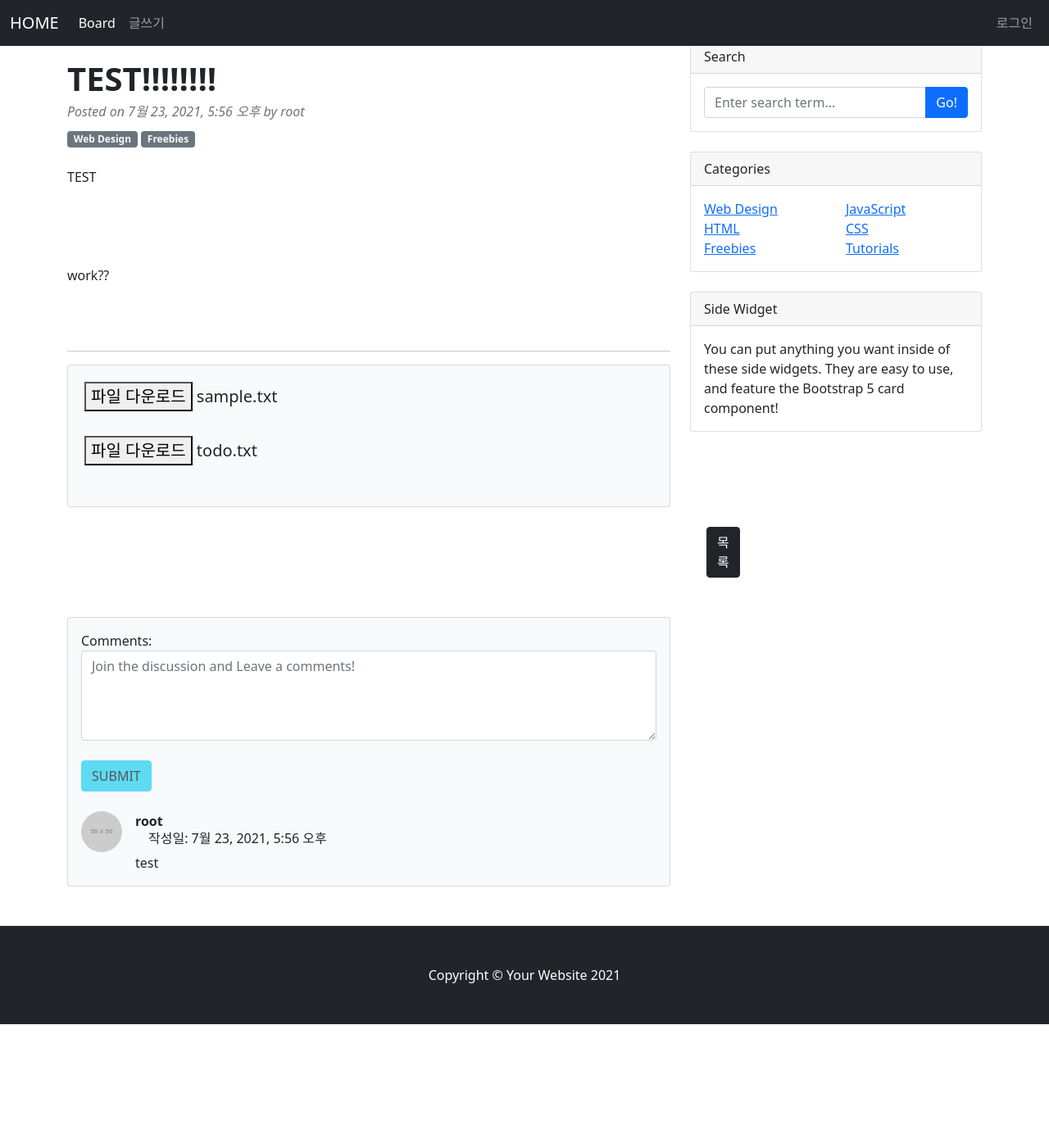
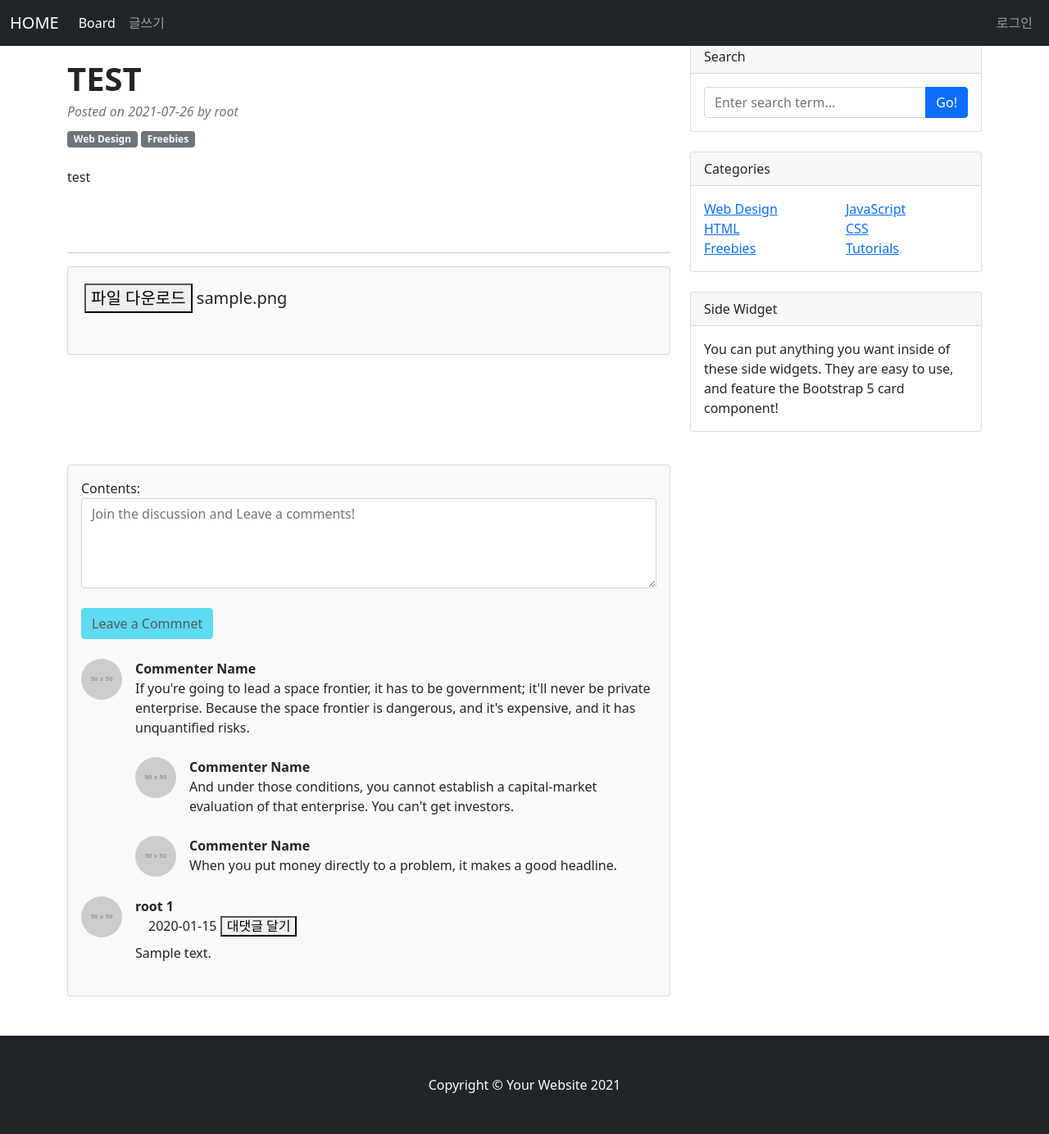
Before and after one commit to KisolJung/django_practice, a Django app: template boardprj/boardApp/templates/detail.html in a window 1280 px wide. Shown: the whole page at 82% size. Before the commit the page ends 1250 px from the top, so only its background shows below. Run offline with Django 3.2, Linux system fonts and the light colour scheme; the template is opened without the code that fills it: values that come from a table or form of the project are taken from there, others are empty; data comes from the database, SQL or seed files in the repository; tables that the repository leaves empty hold one stand-in row (values such as "Sample post"); grey boxes labelled with a size stand in for pictures from a placeholder-image service; some libraries are stand-ins or nearby versions.

Commit message:
대댓글 Model 설계

```diff
--- a/boardprj/boardApp/forms.py
+++ b/boardprj/boardApp/forms.py
@@ -20,9 +20,9 @@
 class CreateComment(forms.ModelForm):
     class Meta:
         model = Comment
-        fields=['comments']
+        fields = ['contents']
         widgets = {
-            'comments': forms.Textarea(attrs={'class':'form-control', 'rows': 4, 'cols': 40, 'placeholder': 'Join the discussion and Leave a comments!'})
+            'contents': forms.Textarea(attrs={'class':'form-control', 'rows': 4, 'cols': 40, 'placeholder': 'Join the discussion and Leave a comments!'})
         }
 
 class UploadFileForm(forms.ModelForm):
--- a/boardprj/boardApp/models.py
+++ b/boardprj/boardApp/models.py
@@ -18,7 +18,11 @@
     board = models.ForeignKey(Board, on_delete=models.CASCADE, null=True)
     pub_date = models.DateTimeField(auto_now_add=True)
     author = models.ForeignKey(User, on_delete=models.CASCADE)
-    comments = models.TextField()
+    contents = models.TextField()
+    parent_comment = models.ForeignKey('self', on_delete=models.CASCADE, null=True)
+
+    class Meta:
+        db_table = 'comments'
 
 class UploadFile(models.Model):
     board = models.ForeignKey(Board, on_delete=models.CASCADE, null=True)
--- a/boardprj/boardApp/templates/detail.html
+++ b/boardprj/boardApp/templates/detail.html
@@ -26,7 +26,7 @@
                             <!-- Post title-->
                             <h1 class="fw-bolder mb-1">{{ board_detail.title }}</h1>
                             <!-- Post meta content-->
-                            <div class="text-muted fst-italic mb-2">Posted on {{ board_detail.pub_date }} by {{ board_detail.author }}</div>
+                            <div class="text-muted fst-italic mb-2">Posted on {{ board_detail.pub_date|date:'Y-m-d' }} by {{ board_detail.author }}</div>
                             <!-- Post categories-->
                             <a class="badge bg-secondary text-decoration-none link-light" href="#!">Web Design</a>
                             <a class="badge bg-secondary text-decoration-none link-light" href="#!">Freebies</a>
@@ -69,12 +69,13 @@
                                 <form class="mb-4" method="POST">
                                     {% csrf_token %}
                                     {{ comment_form }}
+                                    <input type="number" value="{{comment.id}}" style="display: none;" name="parent_comment_id">
                                     <br/>
                                     <button {% if not user.is_authenticated %}disabled{% endif %}
-                                            class="btn btn-info" type="submit">SUBMIT</button>
+                                            class="btn btn-info" type="submit">Leave a Commnet</button>
                                 </form>
 
-                                {% comment %}
+
                                 <!-- Comment with nested comments-->
                                 <div class="d-flex mb-4">
                                     <!-- Parent comment-->
@@ -100,20 +101,34 @@
                                         </div>
                                     </div>
                                 </div>
-                                {% endcomment %}
+
 
                                 <!-- Single comment-->
 
                                 {% for comment in comments %}
-                                <div class="d-flex">
-                                    <div class="flex-shrink-0"><img class="rounded-circle" src="https://dummyimage.com/50x50/ced4da/6c757d.jpg" alt="..." /></div>
-                                    <div class="ms-3">
-                                        <div class="fw-bold">{{ comment.author }}</div>
-                                        <h6 class="ms-3">작성일: {{ comment.pub_date }}</h6>
-                                        {{ comment.comments }}
-                                    </div>
+
+                                    <div class="d-flex">
+                                        <div class="flex-shrink-0"><img class="rounded-circle" src="https://dummyimage.com/50x50/ced4da/6c757d.jpg" alt="..." /></div>
+                                        <div class="ms-3">
+                                            <div class="fw-bold">{{ comment.author }} {{ comment.id }}</div>
+                                            <h6 class="ms-3">{{ comment.pub_date|date:'Y-m-d' }} <button onclick="displayForm('reply_form_con_{{comment.id}}');">대댓글 달기</button> </h6>
+                                            {{ comment.contents }}
+                                        </div>
                                 </div>
+
+                                        <div id="reply_form_con_{{comment.id}}" style="display:none;">
+                                            <br/>
+                                            <form method="POST">
+                                                {% csrf_token %}
+                                                <input type="number" value="{{comment.id}}" style="display: none;" id="parent_comment_id">
+                                                {{ comment_form.contents }}<br/>
+                                                <button {% if not user.is_authenticated %}disabled{% endif %}
+                                                class="btn btn-secondary" type="submit">REPLY</button>
+                                            </form>
+                                        </div><br/>
                                 {% endfor %}
+
+
 
 
                             </div>
@@ -172,3 +187,18 @@
         <script src="js/scripts.js"></script>
     </body>
 </html>
+
+
+<script>
+    function displayForm(str){
+        var formId = str;
+        var formstr = 'reply_form_con_'
+        {% for comment in comments %}
+            var fstr = formstr + {{ comment.id }}
+            document.getElementById(fstr).style.display = 'none';
+        {% endfor %}
+        document.getElementById(formId).style.display = 'block';
+    }
+
+
+</script>
```
Also changed, not shown: boardprj/boardApp/views.py (+8 -17 lines), boardprj/boardApp/admin.py (line endings or trailing spaces), boardprj/boardApp/migrations/0001_initial.py, boardprj/boardApp/migrations/0002_alter_board_body.py (deleted), boardprj/boardApp/migrations/0002_alter_comment_table.py (added), boardprj/db.sqlite3, 1 other file.
